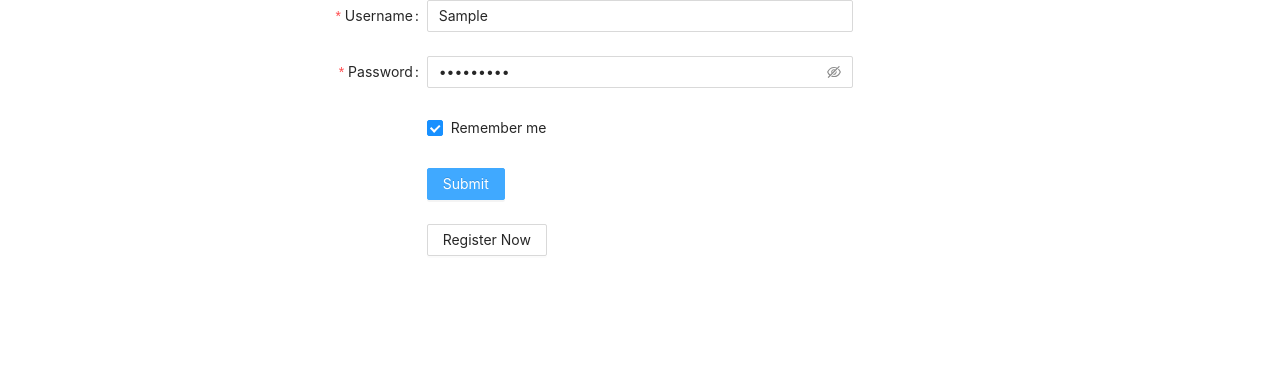
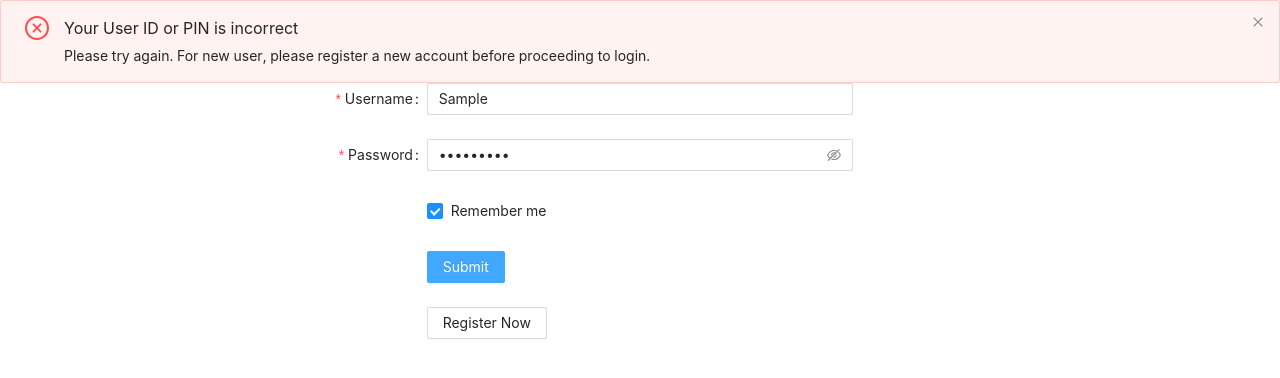
Before and after one commit to utopia-community/utopia-frontend, a React (Create React App) app: page /login in a window 1280 px wide. Both pictures are taken after typing "Sample", "Sample123" into the empty fields and a click on the button "Submit". Shown: the top 378 px of the page. Built offline with nearby package versions, Linux system fonts and the light colour scheme.

Commit message:
Add error message when login credential is invalid

```diff
--- a/src/components/Login.js
+++ b/src/components/Login.js
@@ -1,11 +1,15 @@
-import { Form, Input, Button, Checkbox } from "antd";
+import { Form, Input, Button, Checkbox, Alert } from "antd";
+import { useState } from "react";
 import { useHistory } from "react-router-dom";
 
 let username;
 let password;
 
 const Login = (props) => {
+  let failLogin = false;
   const history = useHistory();
+  const [failLoginMessage, getFailLoginMessage] = useState(false);
+
   const onFinish = (values) => {
     console.log("Success:", values);
   };
@@ -25,10 +29,22 @@ const Login = (props) => {
   const validateLogin = (username, password) => {
     if (username === "AAAA" && password === "BBBB") {
       props.onLogin();
+    } else {
+      getFailLoginMessage(true);
     }
   };
 
   return (
+    <>
+      {failLoginMessage && (
+        <Alert
+          message="Your User ID or PIN is incorrect"
+          description="Please try again. For new user, please register a new account before proceeding to login."
+          type="error"
+          showIcon
+          closable
+        />
+      )}
       <Form
         name="basic"
         labelCol={{
@@ -104,7 +120,9 @@ const Login = (props) => {
             span: 16,
           }}
         >
-        <Button onClick={() => history.push("/register")}>Register Now</Button>
+          <Button onClick={() => history.push("/register")}>
+            Register Now
+          </Button>
         </Form.Item>
 
         <Form.Item
@@ -117,6 +135,7 @@ const Login = (props) => {
           <div type="text" id="output"></div>
         </Form.Item>
       </Form>
+    </>
   );
 };
 export default Login;
```
Lines whose indentation alone changed are shown as unchanged.
